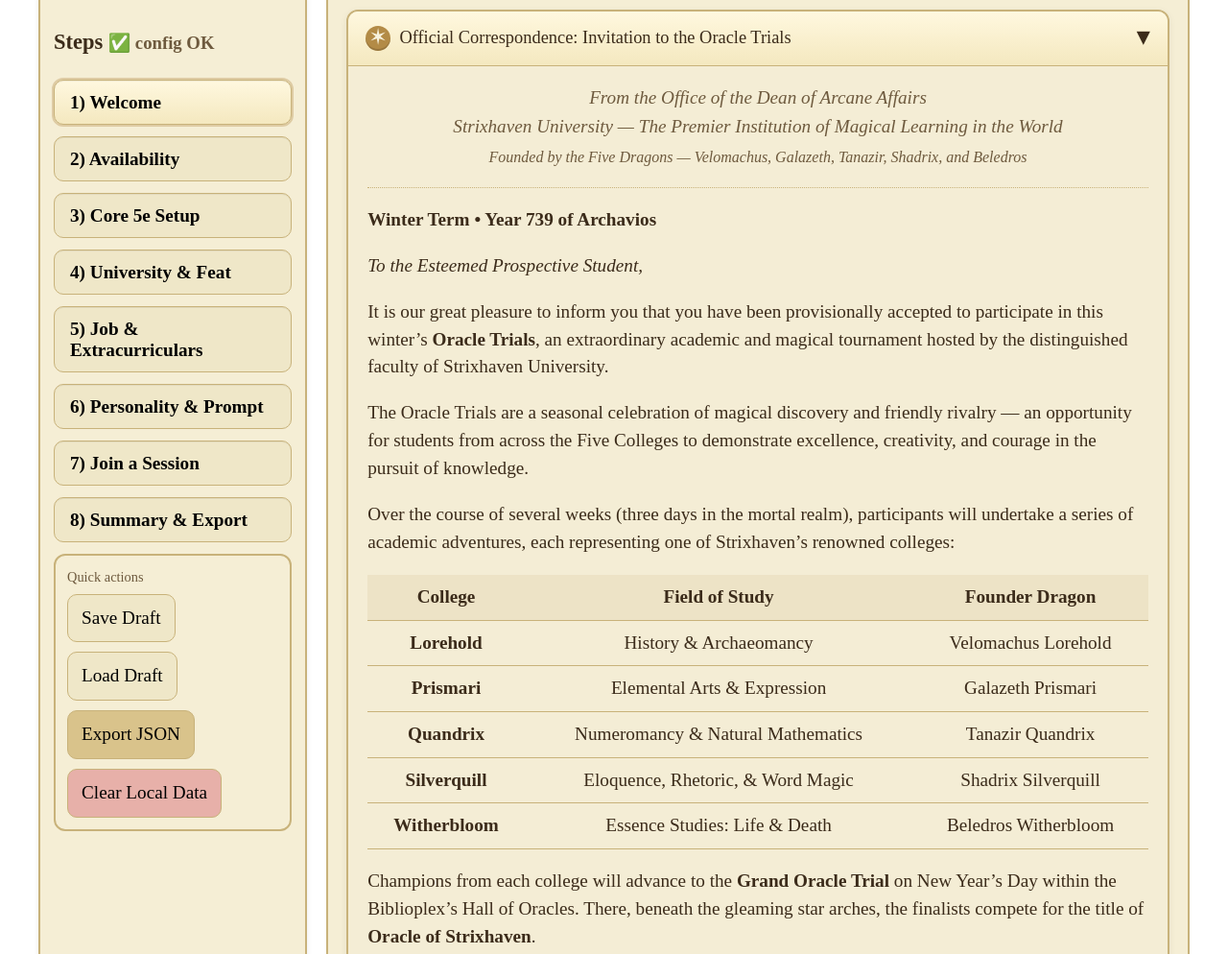
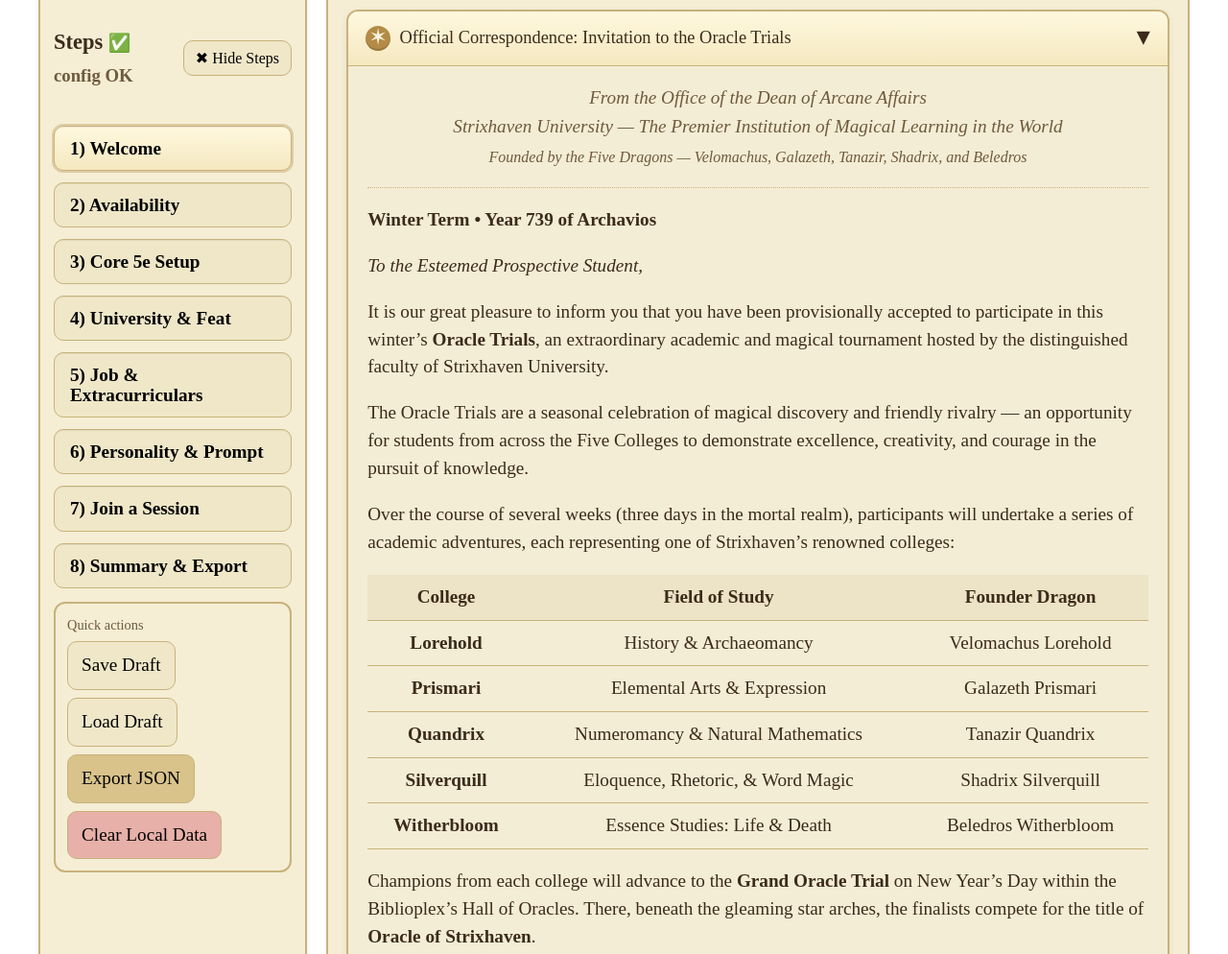
Before and after one commit to kaelajoelle/oracletournament, a plain HTML site: page index.html in a window 1280 px wide. Shown: the part 356-1350 px from the top of the page at 96% size. Drawn offline with Linux system fonts and the light colour scheme; a web font is replaced by a local one.

Commit message:
Polish navigation toggle labelling

```diff
--- a/index.html
+++ b/index.html
@@ -63,6 +63,42 @@
     border-radius:12px;
     padding:1rem;
     box-shadow:0 2px 6px rgba(0,0,0,.08);
+  }
+
+  .nav-header{
+    display:flex;
+    align-items:center;
+    justify-content:space-between;
+    gap:10px;
+  }
+
+  .nav-toggle{
+    padding:8px 12px;
+    border-radius:10px;
+    border:1px solid var(--border);
+    background:#efe7c8;
+    cursor:pointer;
+    display:inline-flex;
+    align-items:center;
+    gap:6px;
+    font-size:1rem;
+    line-height:1.2;
+    white-space:nowrap;
+  }
+
+  .nav-content{
+    margin-top:14px;
+    display:flex;
+    flex-direction:column;
+    gap:14px;
+  }
+
+  .nav.collapsed .nav-content{
+    display:none;
+  }
+
+  .nav.collapsed .nav-toggle{
+    background:#fff8df;
   }
 
   /* minimal UI styles so it looks sane */
@@ -106,6 +142,14 @@
   .nav{
     padding: .75rem;
   }
+  .nav-header{ flex-wrap: wrap; gap: 6px; }
+  .nav-toggle{
+    width: 100%;
+    justify-content: center;
+    font-size: 1.05rem;
+  }
+  .nav-content{ margin-top: 10px; gap: 12px; }
+  .nav.collapsed{ padding-bottom: .75rem; }
   .nav .stepbtn{ padding: 10px; }
   .nav .stepbtn{ font-size: 1.1rem; }
 
@@ -260,6 +304,7 @@ input, select, textarea {
 /* quick action buttons spacing */
   .nav .callout { margin-top: 14px; }
   .nav .callout .flex { gap: 8px; flex-wrap: wrap; }
+  .nav .quick-actions .flex { margin-top: 6px; gap: 8px; flex-wrap: wrap; }
 
 button[disabled]{ opacity:.55; cursor:not-allowed; filter:grayscale(.2); }
 
@@ -430,16 +475,21 @@ details.scroll-letter[open] > summary .chev { transform: rotate(90deg); }
     <main id="app-root">
   <div class="wizard">
     <nav class="nav">
+      <div class="nav-header">
         <h3>Steps <small id="cfgBadge" class="muted"></small></h3>
+        <button id="navToggle" class="nav-toggle" type="button" aria-expanded="true" aria-controls="navContent">✖ Hide Steps</button>
+      </div>
+      <div id="navContent" class="nav-content">
         <div id="stepNav"></div>
 
-      <div class="card" style="margin-top:12px">
+        <div class="card quick-actions">
           <div class="kicker">Quick actions</div>
-        <div class="flex" style="margin-top:6px">
+          <div class="flex">
             <button id="btnSave">Save Draft</button>
             <button id="btnLoad">Load Draft</button>
             <button id="btnExport" class="primary">Export JSON</button>
             <button id="btnClear" class="danger">Clear Local Data</button>
+          </div>
         </div>
       </div>
     </nav>
@@ -862,17 +912,34 @@ const STEPS = [
 
 
   let currentStep = 0;
+  let navCollapsed = false;
 
   function renderNav(){
     const nav = document.getElementById('stepNav');
+    const navShell = document.querySelector('.nav');
+    const toggle = document.getElementById('navToggle');
+
+    if(navShell){
+      navShell.classList.toggle('collapsed', navCollapsed);
+    }
+    if(toggle){
+      toggle.textContent = navCollapsed ? '☰ Show Steps' : '✖ Hide Steps';
+      toggle.setAttribute('aria-expanded', String(!navCollapsed));
+      toggle.setAttribute('aria-label', navCollapsed ? 'Expand navigation steps' : 'Collapse navigation steps');
+    }
+
+    if(nav){
       nav.innerHTML = '';
+      if(!navCollapsed){
         STEPS.forEach((s,idx)=>{
           const b=document.createElement('button');
           b.className='stepbtn'+(idx===currentStep?' active':'');
           b.textContent=s.label;
-      b.onclick=()=>{currentStep=idx; renderPanels();};
+          b.onclick=()=>{currentStep=idx; renderPanels(); renderNav();};
           nav.appendChild(b);
         });
+      }
+    }
     const badge=document.getElementById('cfgBadge');
     const errs=validateConfig();
     badge.textContent = errs.length? `⚠️ ${errs.length} config issue${errs.length>1?'s':''}` : '✅ config OK';
@@ -1443,6 +1510,14 @@ function panelSessions(){
     }
   }
   function bindHeaderActions(){
+    const toggle = document.getElementById('navToggle');
+    if(toggle){
+      toggle.onclick = ()=>{
+        navCollapsed = !navCollapsed;
+        renderNav();
+        renderPanels();
+      };
+    }
     const s = document.getElementById('btnSave'); if(s) s.onclick=()=>State.save();
     const l = document.getElementById('btnLoad'); if(l) l.onclick=()=>State.load();
     const e = document.getElementById('btnExport'); if(e) e.onclick=()=>State.export();
```
Lines whose indentation alone changed are shown as unchanged.
